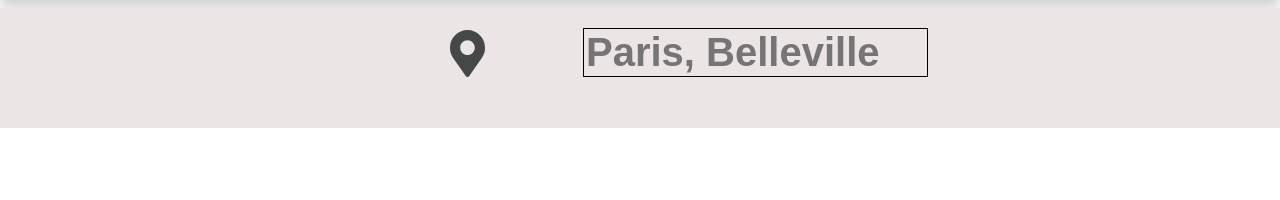
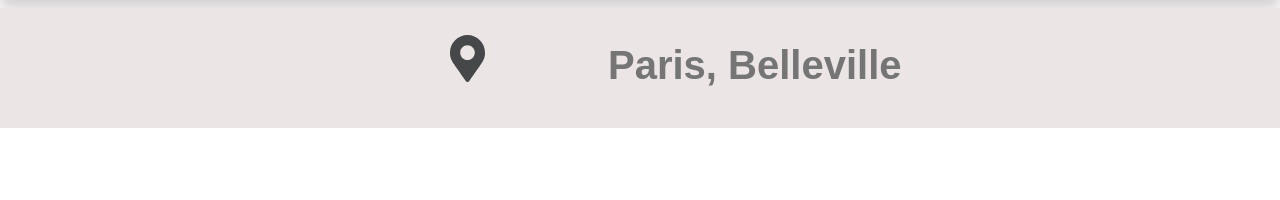
Before and after one commit to Gousto85/Timotheeperraudeau_3_05082020, a website: page index.html in a window 1280 px wide. Shown: the part 191-391 px from the top of the page. Drawn offline with Linux system fonts and the light colour scheme.

Commit message:
modif de certains éléments

```diff
--- a/pages/_section1.scss
+++ b/pages/_section1.scss
@@ -19,13 +19,12 @@
 
     }
     &__barre input{
-        //padding-top: 15px;
+        padding-top: 15px;
         border: none;
         background-color: $background-local;
         font-size: 40px;
         width: 345px;
-        //padding-left: 25px;
+        padding-left: 25px;
         font-weight: bold;
-        //border: 1px solid black
     }
 }
```
Also changed, not shown: palette.html (+1 -1 lines), style.css, 1 other file.
